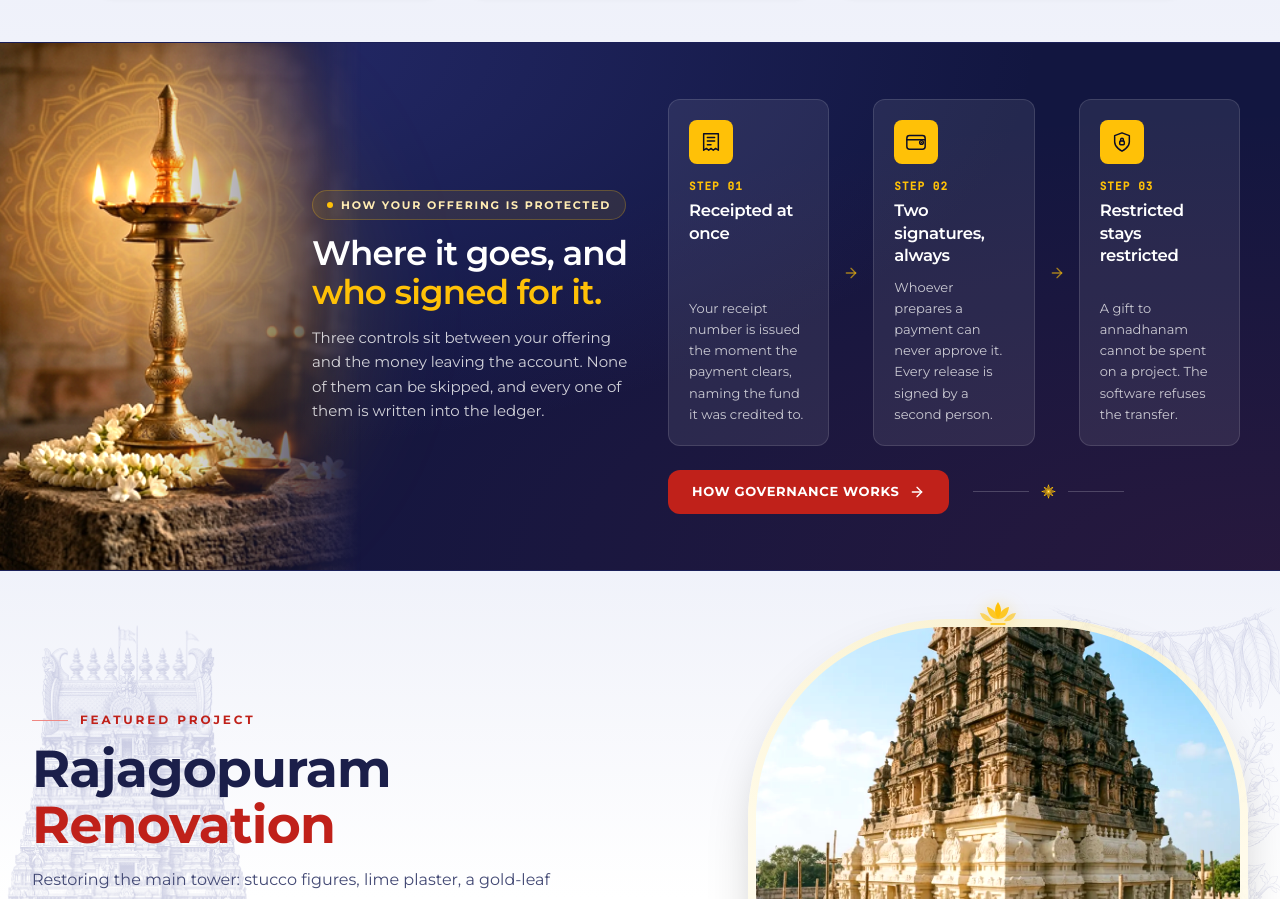
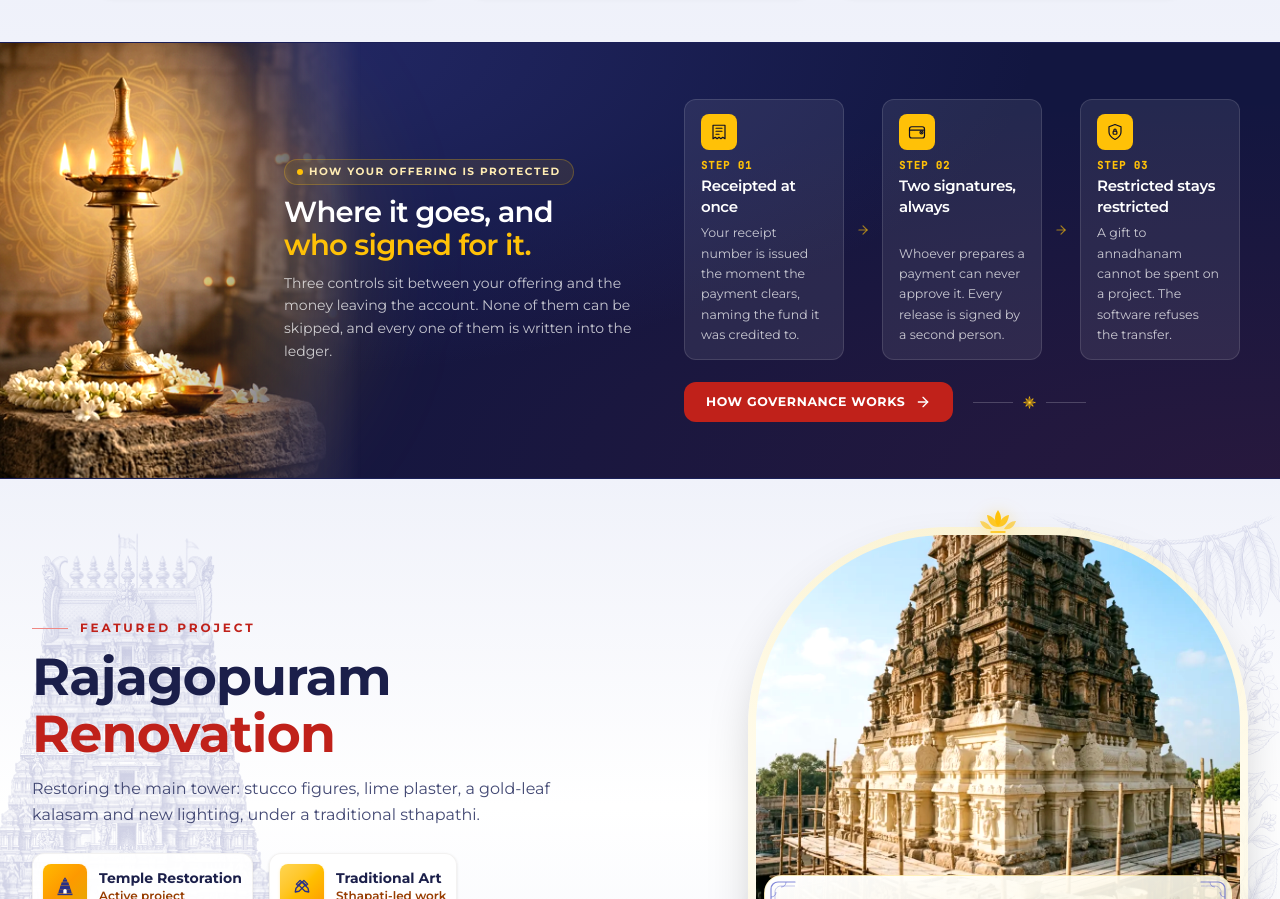
Before and after one commit to balajikarthik2004/omg-erp-prototype, a React (Vite) app: page / in a window 1280 px wide. Shown: the part 1613-2512 px from the top of the page. Built offline with nearby package versions, Linux system fonts and the light colour scheme; a web font is replaced by a local one.

Commit message:
style(donor): reduce font sizes, keep claim text on single lines, and compact card padding

```diff
--- a/src/features/donor/TrustSection.tsx
+++ b/src/features/donor/TrustSection.tsx
@@ -75,7 +75,7 @@ export function TrustSection() {
           seen && 'is-visible',
         )}
       >
-        <div className="grid items-center gap-7 lg:grid-cols-[18%_28%_1fr] xl:grid-cols-[20%_27%_1fr] xl:gap-8 2xl:grid-cols-[21%_26%_1fr]">
+        <div className="grid items-center gap-6 lg:grid-cols-[16%_32%_1fr] xl:grid-cols-[18%_31%_1fr] xl:gap-7 2xl:grid-cols-[19%_30%_1fr]">
           {/* The lamp again, as a card, where the backdrop is hidden. */}
           <div className="flex justify-center lg:hidden">
             <div className="relative h-56 w-full max-w-85 overflow-hidden rounded-card border border-white/10">
@@ -90,54 +90,56 @@ export function TrustSection() {
 
           {/* The claim ------------------------------------------------ */}
           <div className="flex flex-col justify-start pr-2">
-            <p className="mb-3.5 inline-flex w-fit items-center gap-2 rounded-full border border-turmeric-400/25 bg-turmeric-400/10 px-3.5 py-1.5">
+            <p className="mb-2.5 inline-flex w-fit items-center gap-1.5 rounded-full border border-turmeric-400/25 bg-turmeric-400/10 px-3 py-1 whitespace-nowrap">
               <span className="size-1.5 rounded-full bg-turmeric-400" aria-hidden />
-              <span className="text-[11px] font-bold uppercase tracking-[0.16em] text-turmeric-100">
+              <span className="text-[10px] font-bold uppercase tracking-[0.14em] text-turmeric-100 whitespace-nowrap sm:text-[10.5px]">
                 How your offering is protected
               </span>
             </p>
 
-            <h2 className="font-display text-[26px] font-semibold leading-[1.14] tracking-tight text-white sm:text-[34px]">
-              Where it goes, and
+            <h2 className="font-display text-[22px] font-semibold leading-[1.15] tracking-tight text-white sm:text-[27px] xl:text-[29px]">
+              <span className="block whitespace-nowrap">Where it goes, and</span>
               <span className="block text-turmeric-400">who signed for it.</span>
             </h2>
 
-            <p className="mt-3.5 max-w-sm text-[15px] leading-relaxed text-white/80">
+            <p className="mt-2.5 max-w-sm text-[13.5px] leading-relaxed text-white/75 sm:text-[14px]">
               Three controls sit between your offering and the money leaving the account. None of them
               can be skipped, and every one of them is written into the ledger.
             </p>
           </div>
 
           {/* The three controls --------------------------------------- */}
-          <div className="flex flex-col justify-center gap-6">
-            <div className="grid grid-cols-1 items-stretch gap-4 sm:grid-cols-[1fr_auto_1fr_auto_1fr] sm:gap-2.5">
+          <div className="flex flex-col justify-center gap-4 sm:gap-5">
+            <div className="grid grid-cols-1 items-stretch gap-3 sm:grid-cols-[1fr_auto_1fr_auto_1fr] sm:gap-2 lg:gap-2.5">
               {STEPS.map(({ icon: Icon, title, body }, i) => (
                 <Fragment key={title}>
                   {i > 0 ? (
-                    <span className="hidden select-none items-center justify-center px-1 sm:flex" aria-hidden>
-                      <ArrowRight className="size-4 text-turmeric-400/60" />
+                    <span className="hidden select-none items-center justify-center px-0.5 sm:flex" aria-hidden>
+                      <ArrowRight className="size-3.5 text-turmeric-400/60" />
                     </span>
                   ) : null}
 
-                  <div className="flex flex-col justify-between rounded-card border border-white/12 bg-white/8 p-5 transition-colors duration-200 hover:border-turmeric-400/35 hover:bg-white/12">
+                  <div className="flex flex-col justify-between rounded-xl border border-white/12 bg-white/8 px-3.5 py-3 transition-colors duration-200 hover:border-turmeric-400/35 hover:bg-white/12 sm:px-4 sm:py-3.5">
                     <div>
-                      <span className="flex size-11 items-center justify-center rounded-lg bg-turmeric-400 text-navy-950">
-                        <Icon size={22} />
+                      <span className="flex size-8.5 items-center justify-center rounded-lg bg-turmeric-400 text-navy-950 sm:size-9">
+                        <Icon size={18} />
                       </span>
-                      <p className="mt-3.5 font-mono text-[11px] font-bold tabular-nums tracking-widest text-turmeric-400">
+                      <p className="mt-2 font-mono text-[10px] font-bold tabular-nums tracking-widest text-turmeric-400 sm:text-[10.5px]">
                         STEP {String(i + 1).padStart(2, '0')}
                       </p>
-                      <h3 className="mt-1 font-display text-[16.5px] font-semibold leading-snug text-white">
+                      <h3 className="mt-0.5 font-display text-[14.5px] font-semibold leading-snug text-white sm:text-[15px]">
                         {title}
                       </h3>
                     </div>
-                    <p className="mt-2.5 text-[13px] leading-relaxed text-white/75">{body}</p>
+                    <p className="mt-1.5 text-[12px] leading-snug text-white/75 sm:text-[12.5px] sm:leading-relaxed">
+                      {body}
+                    </p>
                   </div>
                 </Fragment>
               ))}
             </div>
 
-            <div className="flex flex-wrap items-center gap-6">
+            <div className="flex flex-wrap items-center gap-5 pt-0.5">
               {/* No public governance page exists yet, so this says so rather
                   than linking to a route that would 404. */}
               <button
@@ -145,19 +147,19 @@ export function TrustSection() {
                 onClick={() =>
                   toast.info('Coming in the next build', 'The public governance page is not written yet.')
                 }
-                className="group inline-flex h-11 items-center gap-2.5 rounded-xl bg-kumkum-600 px-6 text-[13px] font-bold uppercase tracking-wider text-white transition-colors duration-150 hover:bg-kumkum-700 active:bg-kumkum-800 focus-visible:outline-none focus-visible:ring-2 focus-visible:ring-turmeric-400 focus-visible:ring-offset-2 focus-visible:ring-offset-navy-900"
+                className="group inline-flex h-9.5 items-center gap-2 rounded-xl bg-kumkum-600 px-5 text-[12px] font-bold uppercase tracking-wider text-white transition-colors duration-150 hover:bg-kumkum-700 active:bg-kumkum-800 focus-visible:outline-none focus-visible:ring-2 focus-visible:ring-turmeric-400 focus-visible:ring-offset-2 focus-visible:ring-offset-navy-900 sm:h-10 sm:gap-2.5 sm:px-5.5 sm:text-[12.5px]"
               >
                 <span>How governance works</span>
                 <ArrowRight
-                  className="size-4 transition-transform duration-200 group-hover:translate-x-1 motion-reduce:transition-none motion-reduce:group-hover:translate-x-0"
+                  className="size-3.5 transition-transform duration-200 group-hover:translate-x-1 motion-reduce:transition-none motion-reduce:group-hover:translate-x-0 sm:size-4"
                   aria-hidden
                 />
               </button>
 
-              <span className="hidden items-center gap-3 text-white/40 sm:flex" aria-hidden>
-                <span className="h-px w-14 bg-white/20" />
-                <HeritageKolamStar size={15} className="text-turmeric-400" />
-                <span className="h-px w-14 bg-white/20" />
+              <span className="hidden items-center gap-2.5 text-white/40 sm:flex" aria-hidden>
+                <span className="h-px w-10 bg-white/20" />
+                <HeritageKolamStar size={13} className="text-turmeric-400" />
+                <span className="h-px w-10 bg-white/20" />
               </span>
             </div>
           </div>
```
